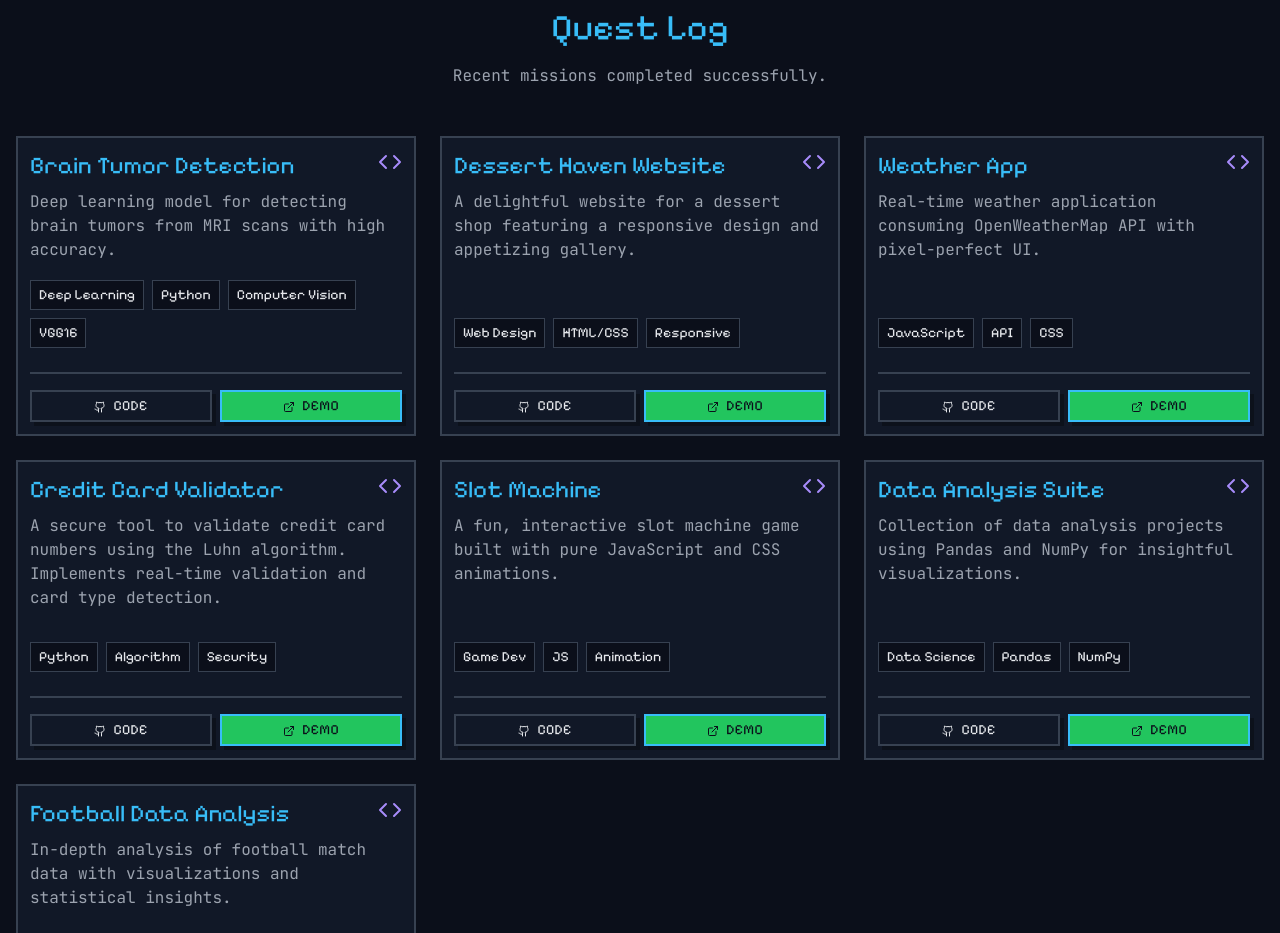
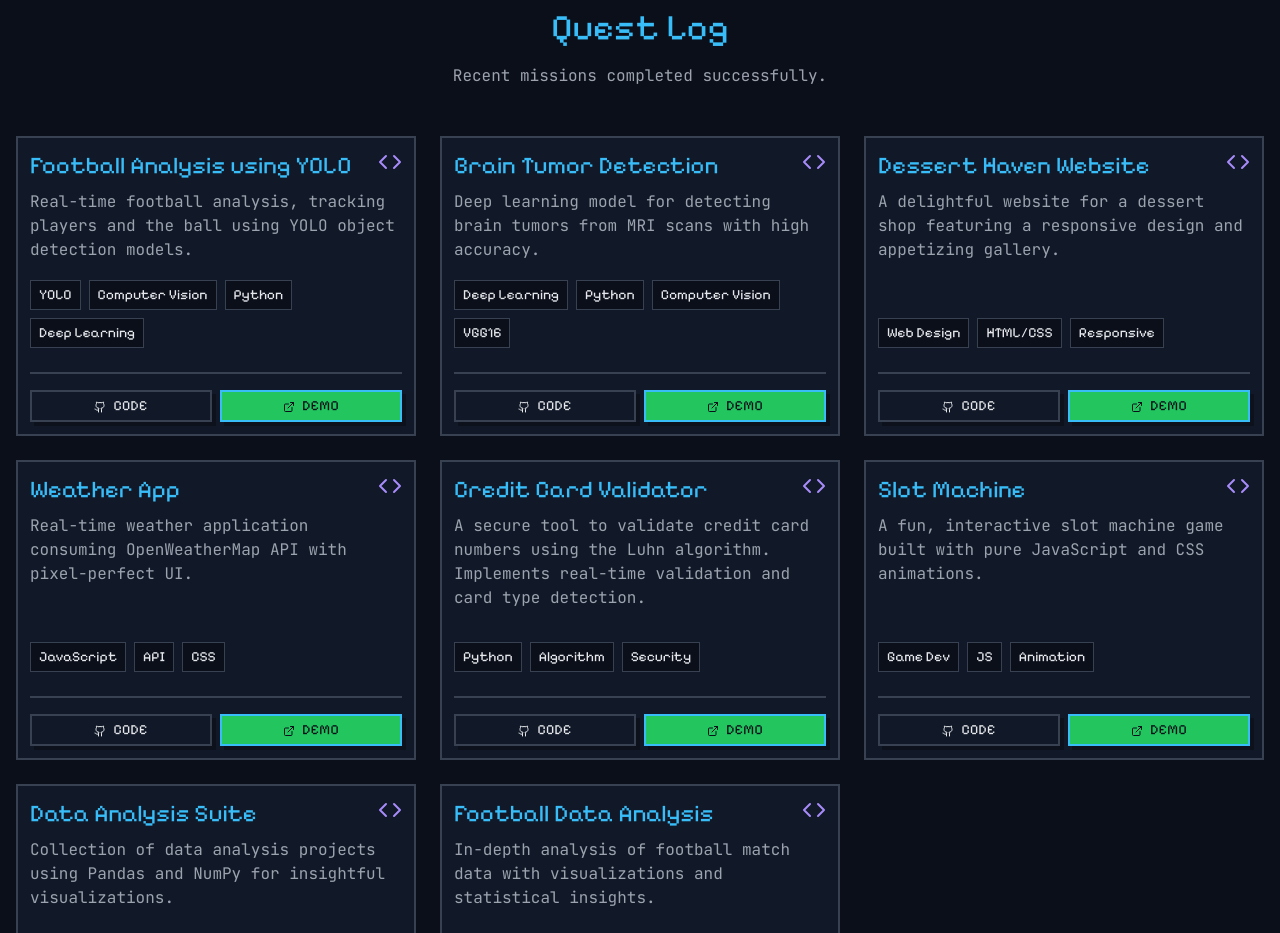
Before and after one commit to vintiw6/My-Portfolio, a Next.js app: page / in a window 1280 px wide. Shown: the part 1560-2493 px from the top of the page. Built offline with nearby package versions, Linux system fonts and the light colour scheme.

Commit message:
Update Projects.tsx

```diff
--- a/src/components/Projects.tsx
+++ b/src/components/Projects.tsx
@@ -8,6 +8,14 @@ import { Github, ExternalLink, Code } from "lucide-react";
 
 export function Projects() {
   const projects = [
+    {
+      title: "Football Analysis using YOLO",
+      description: "Real-time football analysis, tracking players and the ball using YOLO object detection models.",
+      tags: ["YOLO", "Computer Vision", "Python", "Deep Learning"],
+      icon: <Code className="w-6 h-6" />,
+      github: "https://github.com/vintiw6/Football-Analysis-using-YOLO",
+      demo: "https://github.com/vintiw6/Football-Analysis-using-YOLO/blob/main/README.md",
+    },
     {
       title: "Brain Tumor Detection",
       description: "Deep learning model for detecting brain tumors from MRI scans with high accuracy.",
```
